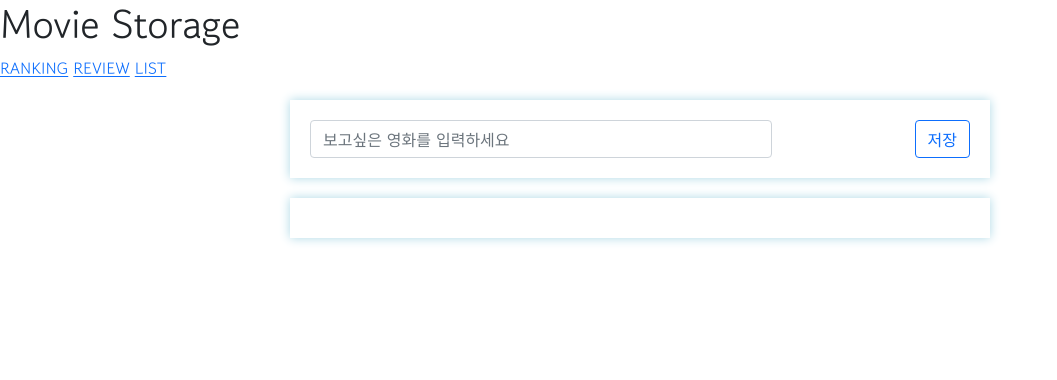
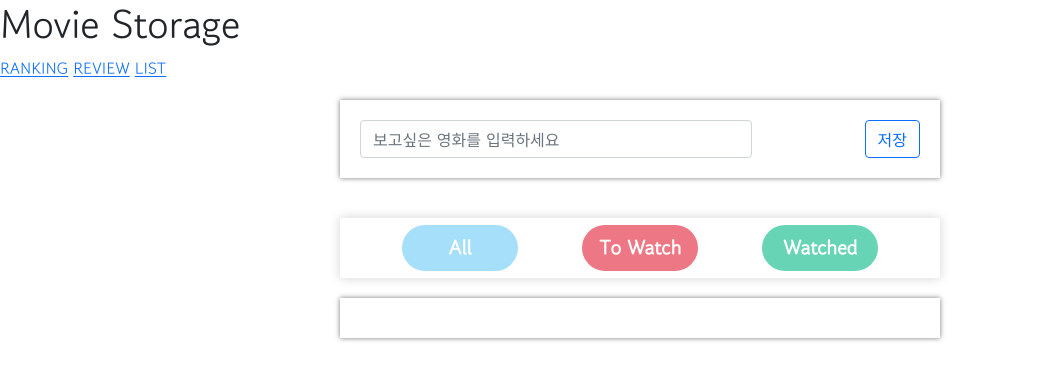
Before and after one commit to web-pre-learn-team19/movies, a Flask app: page /list in a window 1280 px wide. Shown: the top 380 px of the page, without its empty margins (0-1057 px from the left). Run offline with Flask 2, Linux system fonts and the light colour scheme; data that the repository does not hold is empty.

Commit message:
[list] 영화 리스트 조회 기능 구현 All, To watch, Watched 섹션 나누어 데이터를 보여준다.

```diff
--- a/static/css/list.css
+++ b/static/css/list.css
@@ -3,9 +3,9 @@
 }
 .mybox {
     width: 95%;
-    max-width: 700px;
+    max-width: 600px;
     padding: 20px;
-    box-shadow: 0px 0px 10px 0px lightblue;
+    box-shadow: 0px 0px 5px 0px #787878;
     margin: 20px auto;
 }
 .mylist {
@@ -18,12 +18,51 @@
 .mylist > input {
     width: 70%;
 }
+.btnbox {
+    width: 95%;
+    max-width: 600px;
+    padding: 10px;
+    box-shadow: 0px 0px 10px 0px lightgray;
+    margin: 40px auto 20px auto;
+}
+.section {
+    height: 40px;
+    width: 100%;
+
+    display: flex;
+    flex-direction: row;
+    justify-content: center;
+    align-items: center;
+}
+.section > button {
+    width: 120px;
+    height: 50px;
+    border: solid 2px;
+    border-radius: 30px;
+    color: white;
+    font-weight: bold;
+    font-size: 20px;
+    text-align: center;
+
+    margin-right: 30px;
+    margin-left: 30px;
+}
+.section .allbtn {
+    background-color: #a5dff9;
+}
+.section .towatchbtn {
+    background-color: #EE7785;
+}
+.section .watchedbtn {
+    background-color: #67D5B5;
+}
 .mybox > li {
     display: flex;
     flex-direction: row;
     align-items: center;
     justify-content: center;
 
+    margin-left: 30px;
     margin-bottom: 10px;
     min-height: 48px;
 }
--- a/templates/list.html
+++ b/templates/list.html
@@ -37,6 +37,13 @@
             <button onclick="save_list()" type="button" class="btn btn-outline-primary">저장</button>
         </div>
     </div>
+    <div class="btnbox">
+        <div class="section">
+            <button class="allbtn" onclick="show_all_list()">All</button>
+            <button class="towatchbtn" onclick="show_unchecked_list()">To Watch</button>
+            <button class="watchedbtn" onclick="show_checked_list()">Watched</button>
+        </div>
+    </div>
     <div class="mybox" id="movie-list">
     </div>
 </body>
```
Also changed, not shown: static/js/list.js (+49 -0 lines).
